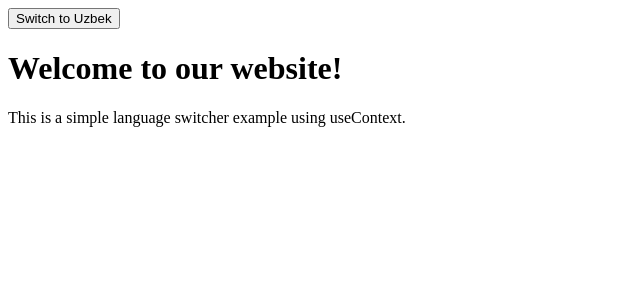
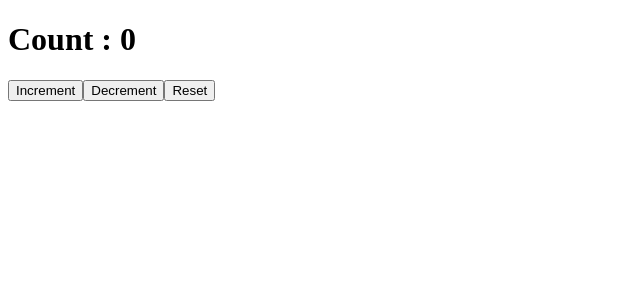
Before and after one commit to TemirovaAzima/typescript-react, a React (Vite) app: page / in a window 1280 px wide. Shown: the top 300 px of the page, without its empty margins (0-640 px from the left). Built offline with nearby package versions, Linux system fonts and the light colour scheme.

Commit message:
useReducer typescript

```diff
--- a/src/App.tsx
+++ b/src/App.tsx
@@ -1,38 +1,33 @@
-import React from "react";
-import {LanguageProvider, useLanguageContext} from "./context/LanguageContext.tsx";
-import LanguageSwitcher from "./components/LanguageSwitcher.tsx";
-
-// Dictionary for translations
-const translations ={
-    en:{
-        greeting:"Welcome to our website!",
-        description: "This is a simple language switcher example using useContext.",
-    },
-    uz:{
-        greeting:"Veb-saytimizga xush kelibsiz! ",
-        description: "Bu useContext yordamida yaratilgan oddiy til almashtirgich.",
-    },
-};
-
-const Content =()=>{
-    const {language} = useLanguageContext();
-
+import React, {useReducer} from 'react'
+type InitialStateProp ={
+    count: number;
+}
+// type ActionProp={
+//     type: "INCREMENT" | "DECREMENT" | "RESET"
+// }
+type ActionProp = | {type: "INCREMENT"} | {type: "DECREMENT"} | {type: "RESET"};
+const initialState:InitialStateProp ={count: 0}
+const reducer = (state:InitialStateProp, action:ActionProp) => {
+    switch (action.type) {
+        case "INCREMENT":
+            return {count: state.count + 1};
+        case "DECREMENT":
+            return {count: state.count - 1};
+        case "RESET":
+            return {count: 0};
+        default :
+            throw new Error("Unknown action type")
+    }
+}
+const App: React.FC = () => {
+    const [state, dispatch] = useReducer(reducer, initialState)
     return (
-        <div className="container">
-            <h1>{translations[language].greeting}</h1>
-            <p>{translations[language].description}</p>
+        <div>
+            <h1>Count : {state.count}</h1>
+            <button onClick={()=>dispatch({type:"INCREMENT"})}>Increment</button>
+            <button onClick={()=>dispatch({type:"DECREMENT"})}>Decrement</button>
+            <button onClick={()=>dispatch({type:"RESET"})}>Reset</button>
         </div>
     );
 };
-
-const App: React.FC =()=>{
-    return(
-        <LanguageProvider>
-            <div className="app">
-                <LanguageSwitcher/>
-                <Content/>
-            </div>
-        </LanguageProvider>
-    );
-};
-export default App;
+export default App
```
